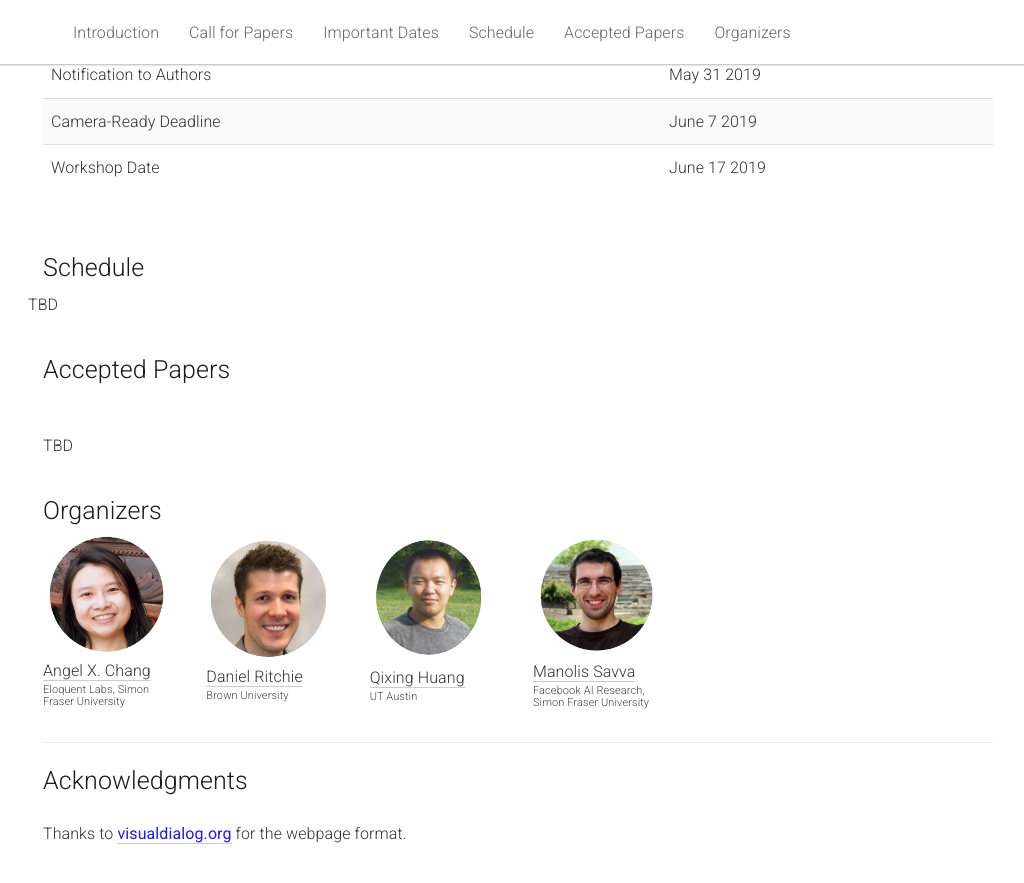
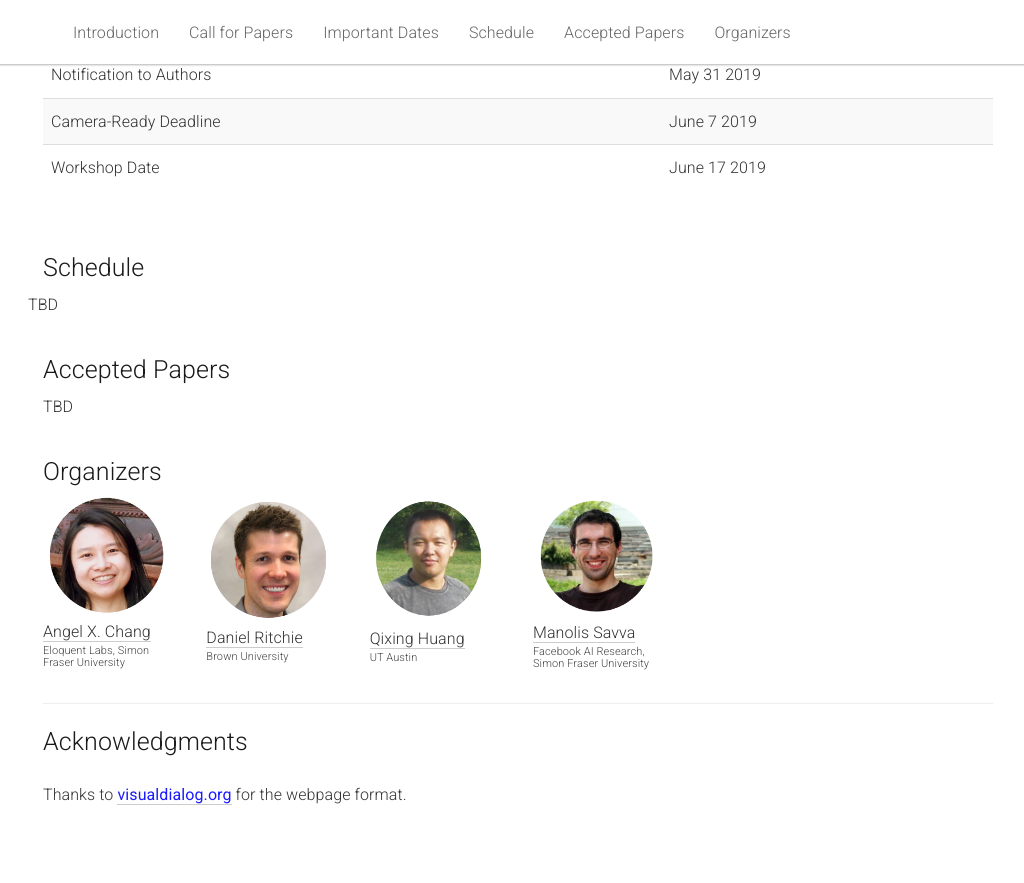
Before and after one commit to biddu/biddu.github.io, a Jekyll site: the page built from _pages/home.md, in a window 1280 px wide and 900 px high, scrolled down 1163 px. Shown: the top 883 px of the window, without its empty margins (122-1146 px from the left). Built offline with Jekyll 4.4.1, drawn with Linux system fonts in a browser that asks for light colours; after the commit the page ends 2024 px from its top, so only the background shows below that.

```diff
--- a/_includes/header.html
+++ b/_includes/header.html
@@ -17,7 +17,7 @@
         <li><a href="#cfp">Call for Papers</a></li>
         <li><a href="#dates">Important Dates</a></li>
         <li><a href="#schedule">Schedule</a></li>
-        <li><a href="#papers">Accepted Papers</a></li>
+        <li><a href="#accepted-papers">Accepted Papers</a></li>
         <li><a href="#organizers">Organizers</a></li>
       </ul>
     </div>
--- a/_pages/home.md
+++ b/_pages/home.md
@@ -207,14 +207,11 @@ The submission should be in the CVPR format.
 </div>
 -->
 
-<br>
-<div class="row">
-  <div class="col-md-12">
-    <h2>Accepted Papers</h2>
-  </div>
-</div>
+
 
 <br>
+
+## Accepted Papers
 <div class="row">
   <div class="col-md-12">
   TBD
```
